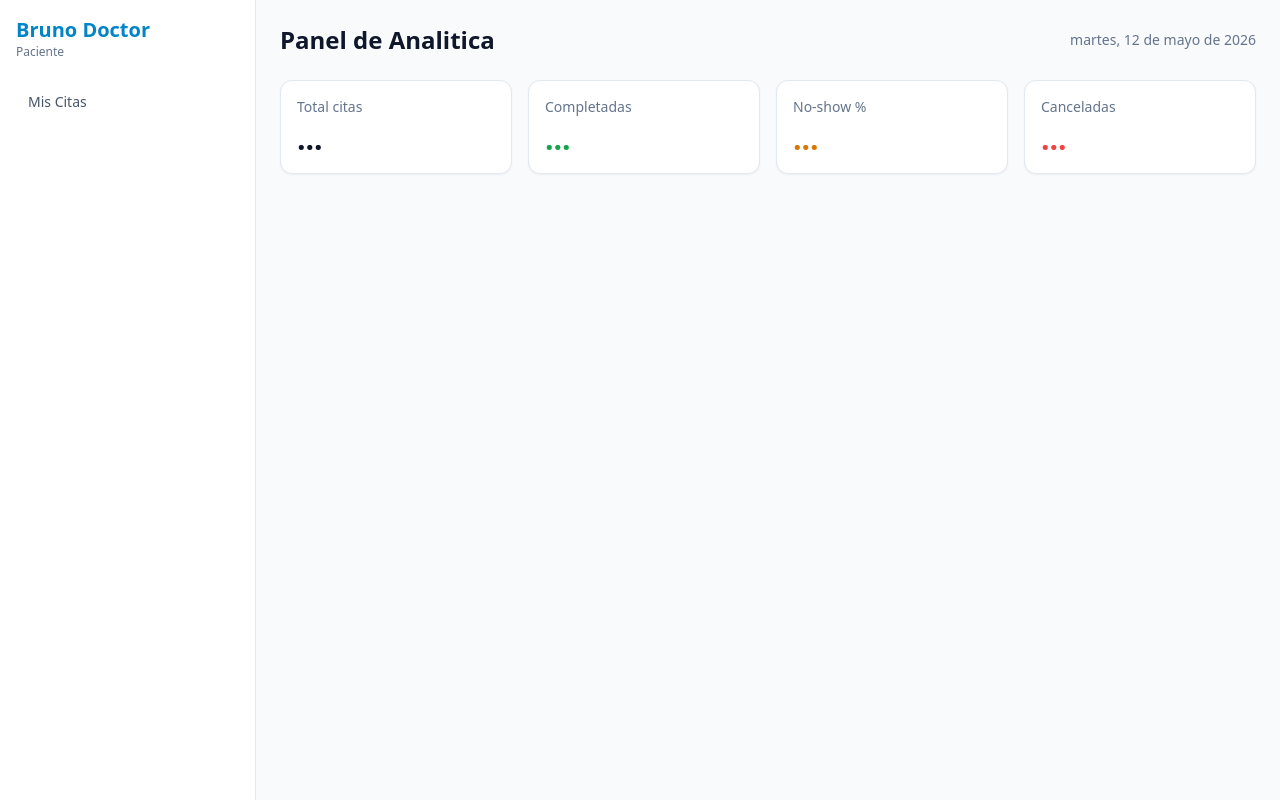
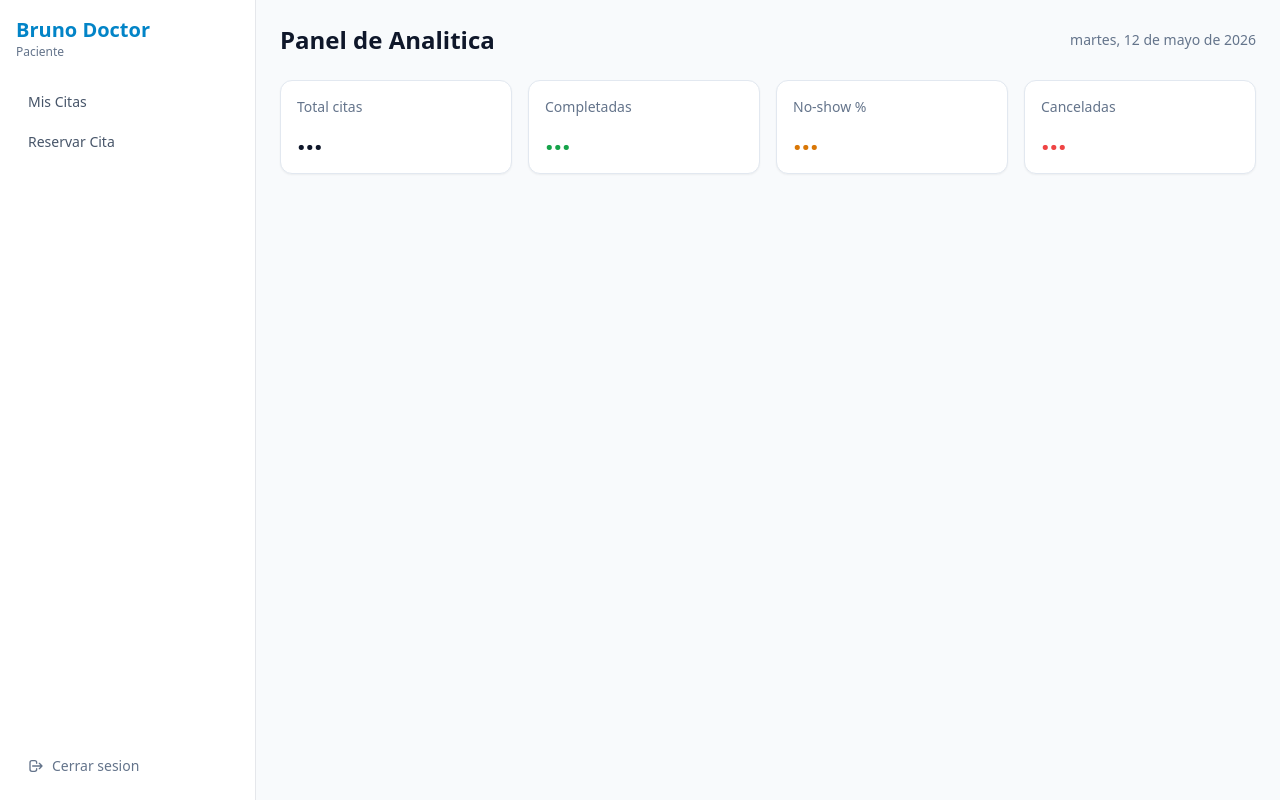
Before and after one commit to JPe2311/Bruno_Doc, a Next.js app: page /dashboard in a window 1280 px wide. Built offline with nearby package versions, Linux system fonts and the light colour scheme; no server answers.

Commit message:
Add files via upload

```diff
--- a/components/layout/sidebar.tsx
+++ b/components/layout/sidebar.tsx
@@ -1,6 +1,7 @@
 'use client';
 import Link from 'next/link';
-import { usePathname } from 'next/navigation';
+import { usePathname, useRouter } from 'next/navigation';
+import { useAuth } from '@/lib/auth';
 
 const NAV_LINKS = {
   MEDICO: [
@@ -15,14 +16,22 @@ const NAV_LINKS = {
   ],
   PACIENTE: [
     { href: '/appointments', label: 'Mis Citas' },
+    { href: '/book', label: 'Reservar Cita' },
   ],
 } as const;
 
-const ROLE_LABELS = { MEDICO: 'Médico', SECRETARIA: 'Secretaria', PACIENTE: 'Paciente' } as const;
+const ROLE_LABELS = { MEDICO: 'Medico', SECRETARIA: 'Secretaria', PACIENTE: 'Paciente' } as const;
 
 export function Sidebar({ role }: { role: string }) {
   const pathname = usePathname();
+  const router = useRouter();
+  const { signOut } = useAuth();
   const links = NAV_LINKS[role as keyof typeof NAV_LINKS] ?? [];
+
+  const handleSignOut = async () => {
+    await signOut();
+    router.push('/login');
+  };
 
   return (
     <aside className="w-64 min-h-screen border-r bg-white p-4 flex flex-col">
@@ -30,7 +39,7 @@ export function Sidebar({ role }: { role: string }) {
         <h1 className="text-xl font-bold text-sky-600">Bruno Doctor</h1>
         <p className="text-xs text-slate-500">{ROLE_LABELS[role as keyof typeof ROLE_LABELS] ?? role}</p>
       </div>
-      <nav className="space-y-1">
+      <nav className="space-y-1 flex-1">
         {links.map((l) => (
           <Link
             key={l.href}
@@ -43,6 +52,15 @@ export function Sidebar({ role }: { role: string }) {
           </Link>
         ))}
       </nav>
+      <button
+        onClick={handleSignOut}
+        className="mt-4 flex items-center gap-2 rounded px-3 py-2 text-sm text-slate-500 hover:bg-red-50 hover:text-red-600 transition-colors"
+      >
+        <svg className="w-4 h-4" fill="none" stroke="currentColor" viewBox="0 0 24 24">
+          <path strokeLinecap="round" strokeLinejoin="round" strokeWidth={2} d="M17 16l4-4m0 0l-4-4m4 4H7m6 4v1a3 3 0 01-3 3H6a3 3 0 01-3-3V7a3 3 0 013-3h4a3 3 0 013 3v1" />
+        </svg>
+        Cerrar sesion
+      </button>
     </aside>
   );
 }
```
